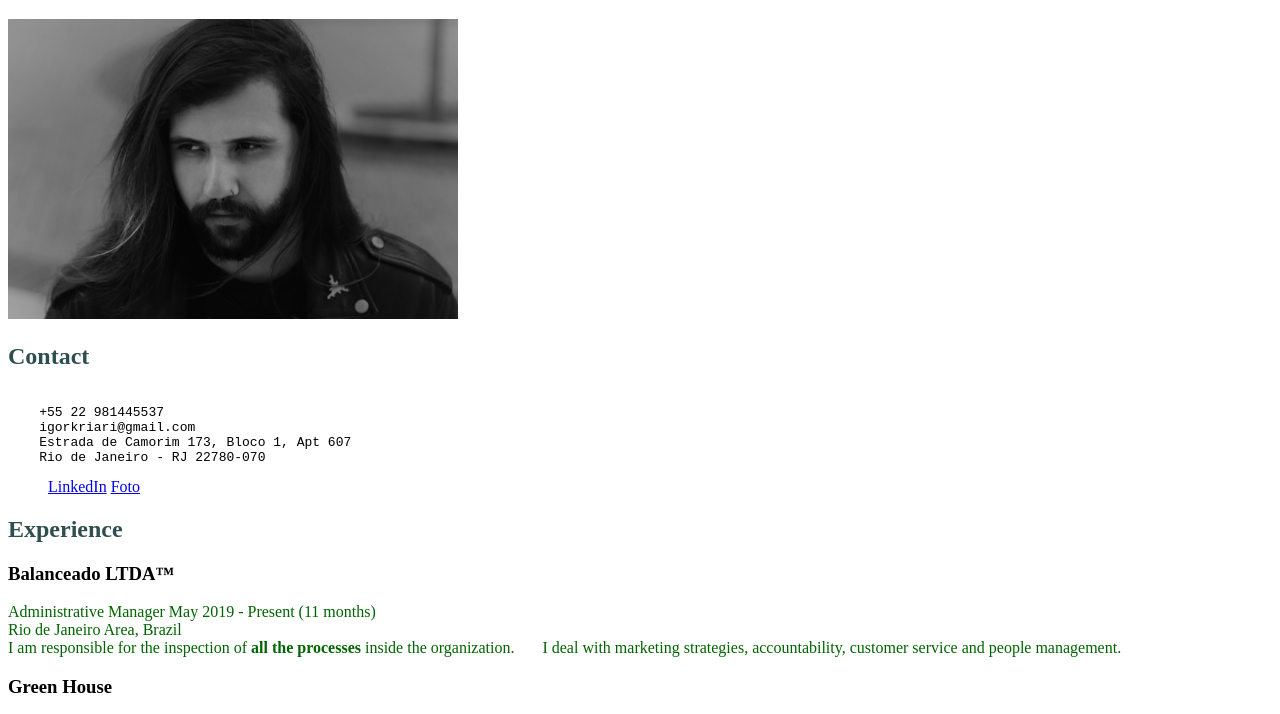
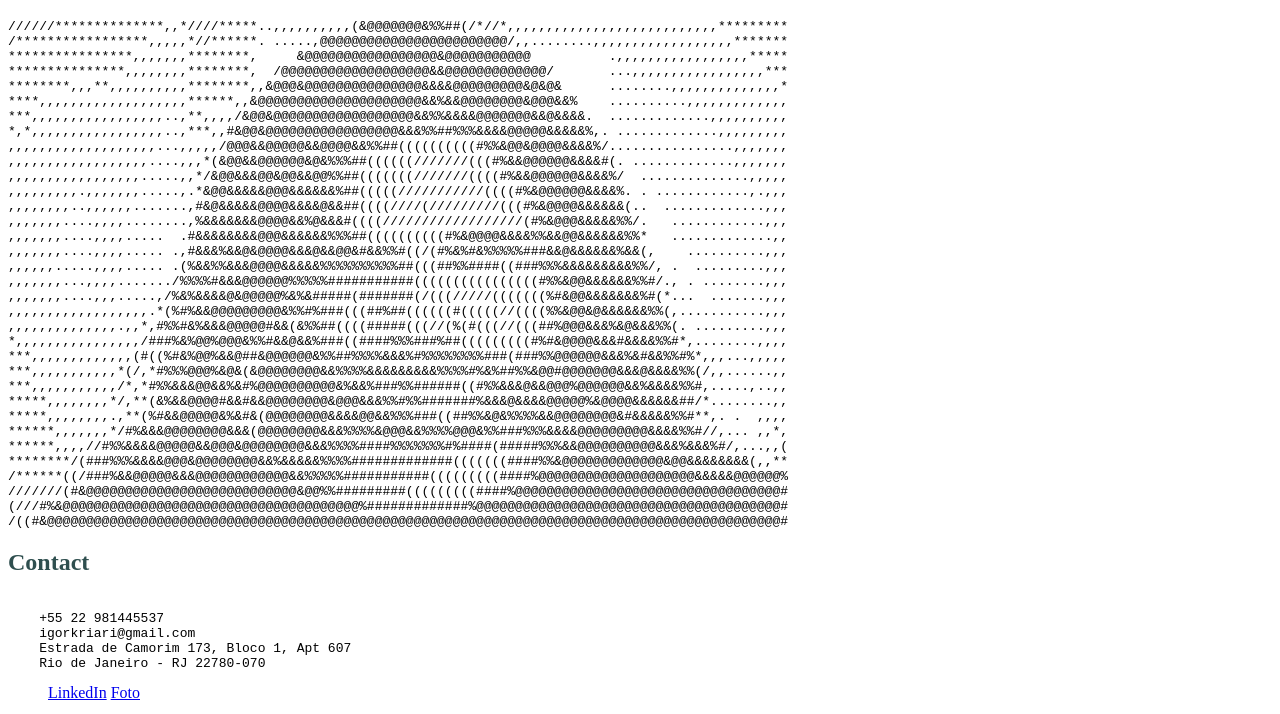
Before and after one commit to igorkriari/HTML5-and-CSS, a plain HTML site: page index.html in a window 1280 px wide. Shown: the part 61-775 px from the top of the page. Drawn offline with Linux system fonts and the light colour scheme.

Commit message:
changing my picture for an ASCII equivalent

```diff
--- a/index.html
+++ b/index.html
@@ -15,7 +15,40 @@
     <h1 style="color:blue">  <!-- estilo CSS inline -->
 
         IGOR DE FREITAS CARNEIRO DA SILVA</h1>
-    <p><img src="eu.jpeg" width="450" height="300" alt="Igor de Freitas Carneiro da Silva"></p>
+<pre>//////**************,,*////*****..,,,,,,,,,,(&@@@@@@@&%%##(/*//*,,,,,,,,,,,,,,,,,,,,,,,,,,,*********
+/*****************,,,,,*//******.&nbsp;.....,@@@@@@@@@@@@@@@@@@@@@@@@/,,........,,,,,,,,,,,,,,,,,,*******
+****************,,,,,,,********,&nbsp;&nbsp;&nbsp;&nbsp;&nbsp;&@@@@@@@@@@@@@@@@@&@@@@@@@@@@@&nbsp;&nbsp;&nbsp;&nbsp;&nbsp;&nbsp;&nbsp;&nbsp;&nbsp;&nbsp;.,,,,,,,,,,,,,,,,,*****
+***************,,,,,,,,********,&nbsp;&nbsp;/@@@@@@@@@@@@@@@@@@@&&@@@@@@@@@@@@@/&nbsp;&nbsp;&nbsp;&nbsp;&nbsp;&nbsp;&nbsp;...,,,,,,,,,,,,,,,,,***
+********,,,**,,,,,,,,,,********,,&@@@&@@@@@@@@@@@@@@@&&&&@@@@@@@@@&@&@&&nbsp;&nbsp;&nbsp;&nbsp;&nbsp;&nbsp;........,,,,,,,,,,,,,,*
+****,,,,,,,,,,,,,,,,,,,******,,&@@@@@@@@@@@@@@@@@@@@@&&%&&@@@@@@@@&@@@&&%&nbsp;&nbsp;&nbsp;&nbsp;..........,,,,,,,,,,,,,
+***,,,,,,,,,,,,,,,,,..,**,,,,/&@@&@@@@@@@@@@@@@@@@@@&&%%&&&&@@@@@@@&&@&&&&.&nbsp;&nbsp;.............,,,,,,,,,,
+*,*,,,,,,,,,,,,,,,,,..,***,,#&@@&@@@@@@@@@@@@@@@@@&&&%%##%%%&&&&@@@@@&&&&&%,.&nbsp;.............,,,,,,,,,
+,,,,,,,,,,,,,,,,,,,...,,,,,/@@@&&@@@@@&&@@@@&&%%##((((((((((#%%&@@&@@@@&&&&%/................,,,,,,,
+,,,,,,,,,,,,,,,,,,....,,,*(&@@&&@@@@@@&@&%%%##((((((///////(((#%&&@@@@@@&&&&#(.&nbsp;.............,,,,,,,
+,,,,,,,,,,,,,,,,,.....,,*/&@@&&&@@&@@&&@@%%##(((((((///////((((#%&&@@@@@@&&&&%/&nbsp;&nbsp;..............,,,,,
+,,,,,,,,,.,,,,,,,.....,.*&@@&&&&&@@@&&&&&&%##(((((///////////((((#%&@@@@@@&&&&%.&nbsp;.&nbsp;............,.,,,
+,,,,,,,,..,,,,,,.......,#&@&&&&&@@@@&&&&@&&##((((////(/////////(((#%&@@@@&&&&&&(..&nbsp;&nbsp;.............,,,
+,,,,,,,....,,,,........,%&&&&&&&@@@@&&%@&&&#((((//////////////////(#%&@@@&&&&&%%/.&nbsp;&nbsp;&nbsp;............,,,
+,,,,,,,....,,,,.....&nbsp;&nbsp;.#&&&&&&&&@@@&&&&&&%%%##((((((((((#%&@@@@&&&&%%&&@@&&&&&&%%*&nbsp;&nbsp;&nbsp;.............,,
+,,,,,,,....,,,,.....&nbsp;.,#&&&%&&@&@@@@&&&@&&@@&#&&%%#((/(#%&%#&%%%%%###&&@&&&&&&%&&(,&nbsp;&nbsp;&nbsp;&nbsp;..........,,,
+,,,,,,.....,,,,.....&nbsp;.(%&&%%&&&@@@@&&&&&%%%%%%%%%%##(((##%%####((###%%%&&&&&&&&&%%/,&nbsp;.&nbsp;&nbsp;.........,,,
+,,,,,,,...,,,,......./%%%%#&&&@@@@@@%%%%%###########((((((((((((((((#%%&@@&&&&&&%%#/.,&nbsp;.&nbsp;........,,,
+,,,,,,,....,,,.....,/%&%&&&&@&@@@@@%&%&#####(#######(/(((/////(((((((%#&@@&&&&&&&%#(*...&nbsp;&nbsp;.......,,,
+,,,,,,,,,,,,,,,,,,.*(%#%&&@@@@@@@@@&%%#%###(((##%##((((((#(((((//((((%%&@@&@&&&&&&%%(,...........,,,
+,,,,,,,,,,,,,,.,,*,#%%#&%&&&@@@@@#&&(&%%##((((#####(((//(%(#(((//(((##%@@@&&&%&@&&&%%(.&nbsp;.........,,,
+*,,,,,,,,,,,,,,,,/###%&%@@%@@@&%%#&&@&&%###((####%%%###%##(((((((((#%#&@@@@&&&#&&&&%%#*,........,,,,
+***,,,,,,,,,,,,,(#((%#&%@@%&&@##&@@@@@@&%%##%%%%&&&%#%%%%%%%%###(###%%@@@@@@&&&%&#&&%%#%*,,,...,,,,,
+***,,,,,,,,,,,*(/,*#%%%@@@%&@&(&@@@@@@@@&&%%%%&&&&&&&&&%%%%#%&%##%%&@@#@@@@@@@&&&@&&&&%%(/,,......,,
+***,,,,,,,,,,,/*,*#%%&&&@@&&%&#%@@@@@@@@@@&%&&%###%%######((#%%&&&@&&@@@%@@@@@@&&%&&&&%%#,.....,..,,
+*****,,,,,,,,*/,**(&%&&@@@@#&&#&&@@@@@@@@&@@@&&&%%#%%#######%&&&@&&&&@@@@@%&@@@@&&&&&&##/*........,,
+*****,,,,,,,,.,**(%#&&@@@@@&%&#&(@@@@@@@@&&&&@@&&%%%###((##%%&@&%%%%&&@@@@@@@@&#&&&&&%%#**,.&nbsp;.&nbsp;&nbsp;,,,,
+******,,,,,,,*/#%&&&@@@@@@@@&&&(@@@@@@@@&&&%%%%&@@@&&%%%%@@@&%%###%%%&&&&@@@@@@@@@&&&&%%#//,...&nbsp;,,*,
+******,,,,//#%%&&&&@@@@@&&@@@&@@@@@@@@&&&%%%%####%%%%%%%#%####(#####%%%&&@@@@@@@@@@&&&%&&&%#/,...,,(
+********/(###%%%&&&&@@@&@@@@@@@@&&%&&&&&%%%%#############(((((((####%%&@@@@@@@@@@@@@&@@&&&&&&&&(,,**
+/******((/###%&&@@@@@&&&@@@@@@@@@@@@&&%%%%%###########(((((((((####%@@@@@@@@@@@@@@@@@@@@&&&&&@@@@@@%
+///////(#&@@@@@@@@@@@@@@@@@@@@@@@@@@@&@@%%#########(((((((((####%@@@@@@@@@@@@@@@@@@@@@@@@@@@@@@@@@@#
+(///#%&@@@@@@@@@@@@@@@@@@@@@@@@@@@@@@@@@@@@@@%#############%@@@@@@@@@@@@@@@@@@@@@@@@@@@@@@@@@@@@@@@#
+/((#&@@@@@@@@@@@@@@@@@@@@@@@@@@@@@@@@@@@@@@@@@@@@@@@@@@@@@@@@@@@@@@@@@@@@@@@@@@@@@@@@@@@@@@@@@@@@@@#</pre>
     <h2>Contact</h2>
     <pre>
     +55 22 981445537
```
Also changed, not shown: ascii.jpg (added).
